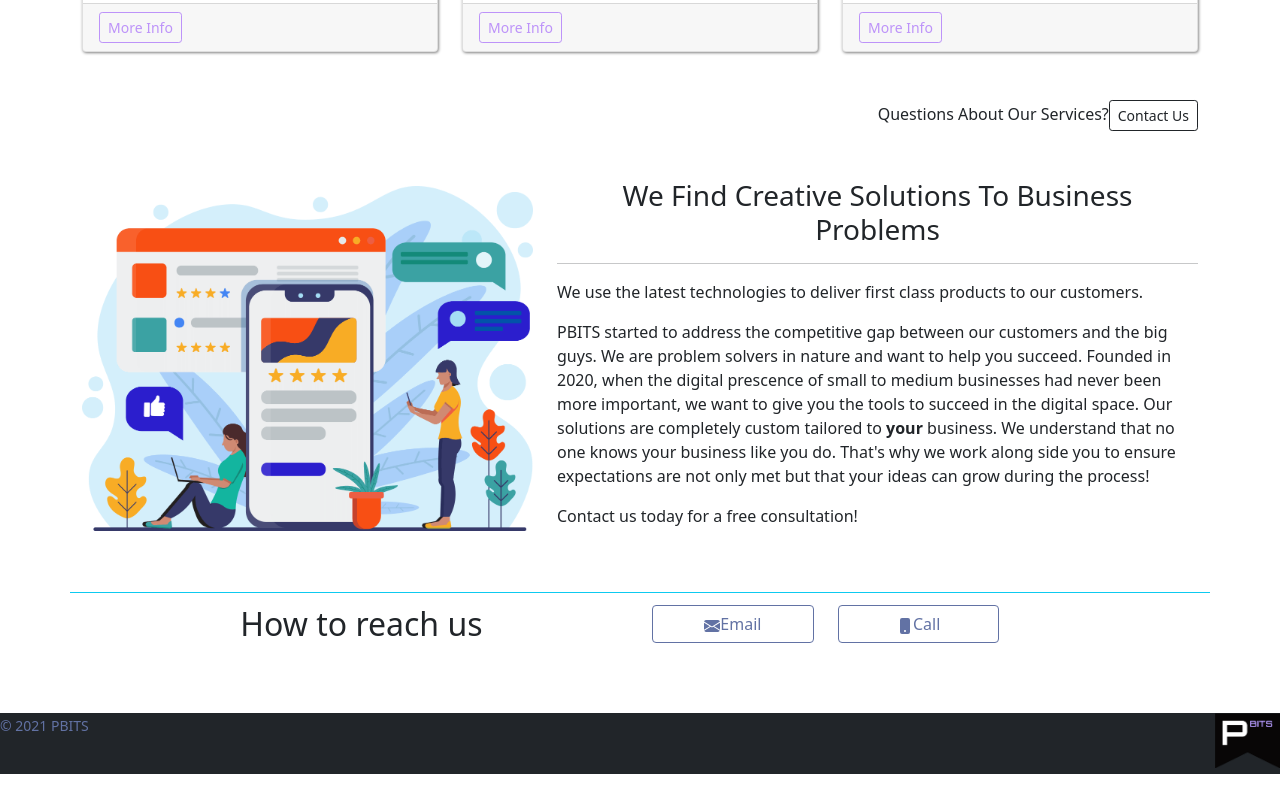
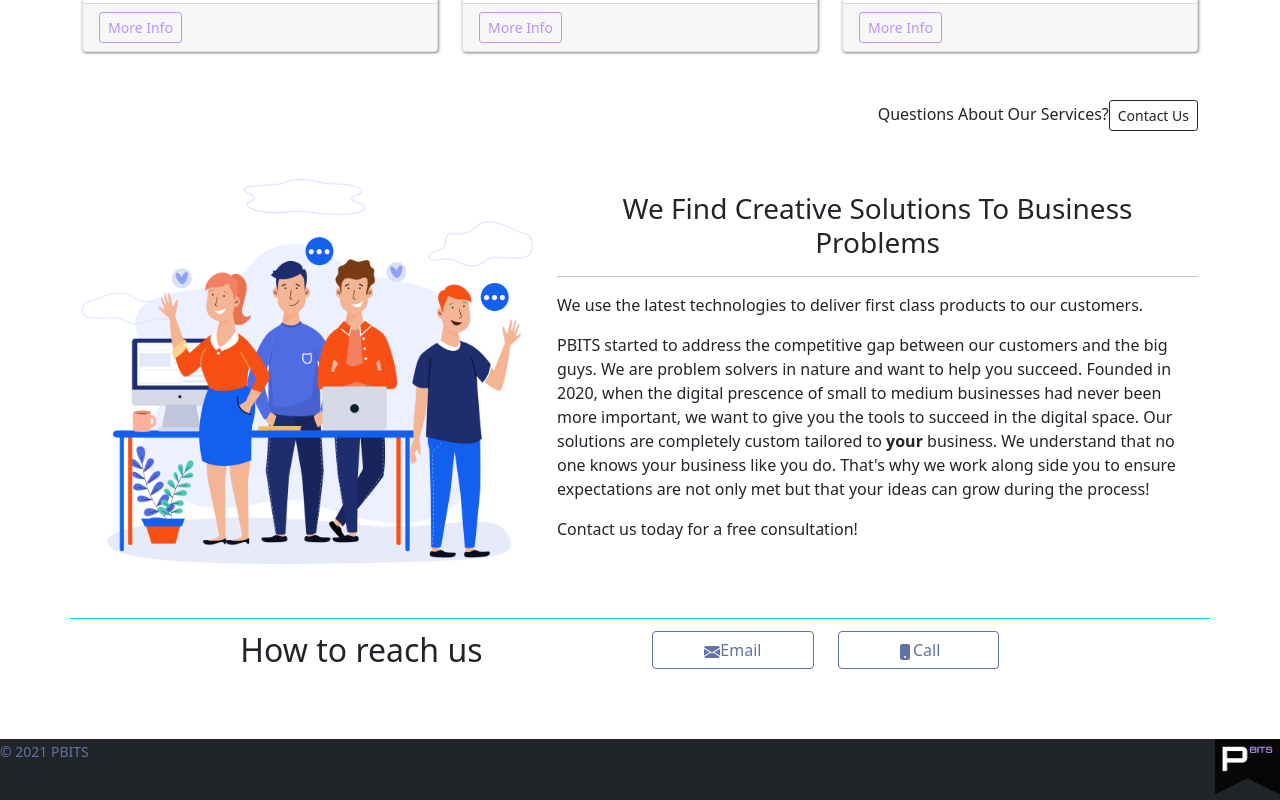
Before and after one commit to TenGallonTechnology/TenGallon.tech, a Next.js app: page / in a window 1280 px wide. Shown: the part 1164-1964 px from the top of the page. Before the commit the page ends 1938 px from the top, so only its background shows below. Built offline with nearby package versions, Linux system fonts and the light colour scheme.

Commit message:
adds about png

```diff
--- a/pages/index.js
+++ b/pages/index.js
@@ -130,7 +130,7 @@ export default function Home() {
 
           <Row id="about" className="d-flex align-items-center">
             <Col lg={5}>
-              <Image src={solutions} alt="" />
+              <Image src={about} alt="" />
             </Col>
             <Col lg={7}>
               <h3 className="text-center">
```
